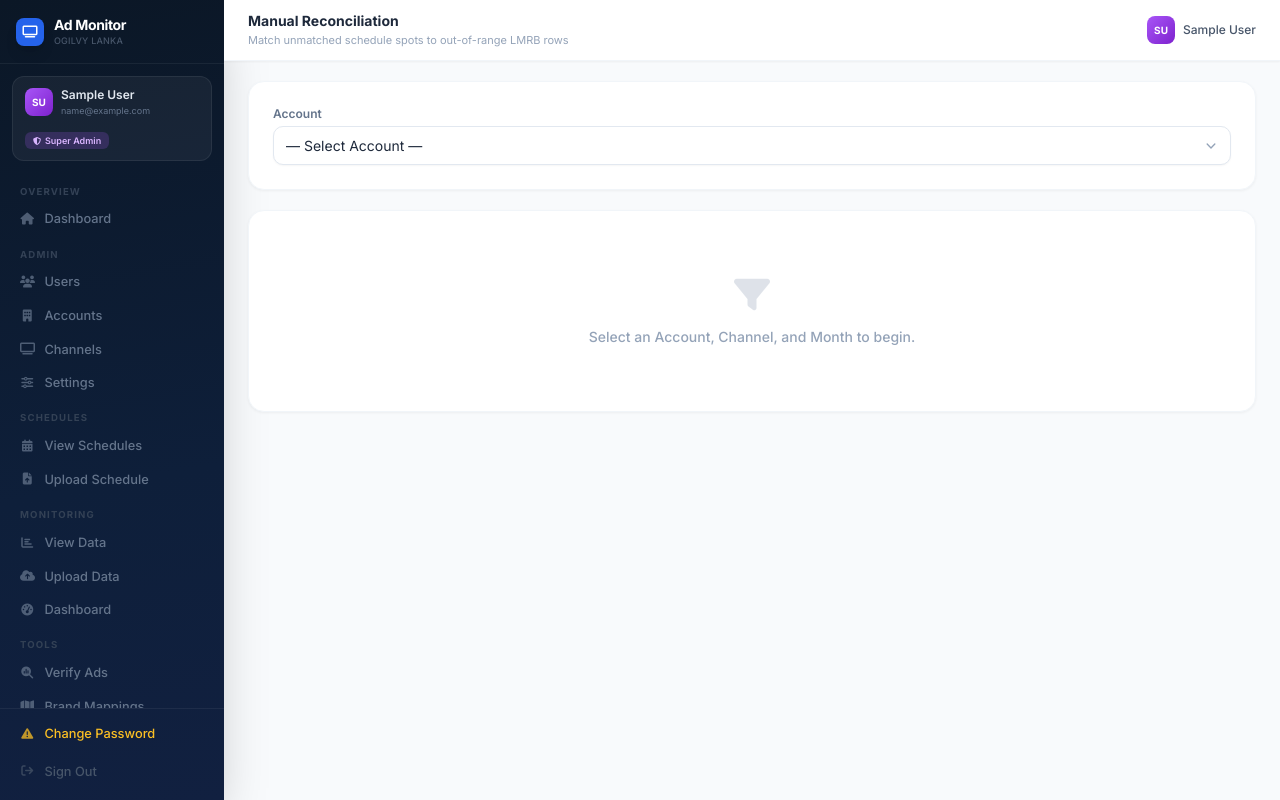
After one commit to Shehank98/Ad-Monitoring, a Django app: page /dashboard/manual/ in a window 1280 px wide. The commit adds this page. Run offline with Django 5.2, Linux system fonts and the light colour scheme; a user stored in the database is signed in; tables that the repository leaves empty hold one stand-in row (values such as "Sample post"); some libraries are stand-ins or nearby versions.

Commit message:
Add manual reconciliation feature (Amendment 2)
- New ManualMatch model (OneToOneField on both ScheduleRow and LMRBRow)
  with is_manual_matched lock flags on both row types; migration 0013
- Engine (engine.py): excludes is_manual_matched rows from automatic
  matching pool; reset mode preserves manual_match MatchResults
- Summary (tc_engine.py): commercial Aired count now adds ManualMatch
  rows on top of TC-confirmed matches
- Three new views: manual_reconciliation (GET filter + two-panel UI),
  manual_match_create (POST, locks both rows), manual_dematch (POST, unlocks)
- Three new URL patterns under /dashboard/manual/
- New template: templates/manual_reconciliation/index.html — left panel
  shows unmatched COMMERCIAL BENEFITS schedule rows, right panel shows all
  unmatched LMRB rows for the channel (not date-filtered, so out-of-range
  rows are visible); in-range/out-of-range badge per LMRB row; existing
  manual matches shown below with De-match button and JS confirmation
- Sidebar nav link added for super_admin/admin/operations roles

https://claude.ai/code/session_011os1ex4A2hZhmvQ7Tx8ect

```diff
--- a/core/urls.py
+++ b/core/urls.py
@@ -61,4 +61,9 @@ urlpatterns = [
     path('sponsorship/assign/',        views.sponsorship_assign,         name='sponsorship_assign'),
     path('sponsorship/reset/',         views.sponsorship_reset,          name='sponsorship_reset'),
     path('sponsorship/unmatched-rows/',views.sponsorship_unmatched_rows, name='sponsorship_unmatched_rows'),
+
+    # Manual Reconciliation
+    path('manual/',                    views.manual_reconciliation, name='manual_reconciliation'),
+    path('manual/match/',              views.manual_match_create,   name='manual_match_create'),
+    path('manual/dematch/<int:pk>/',   views.manual_dematch,        name='manual_dematch'),
 ]
--- a/core/views.py
+++ b/core/views.py
@@ -2657,3 +2657,208 @@ def sponsorship_unmatched_rows(request):
 
     ids = list(qs.order_by('date', 'start_time').values_list('id', flat=True))
     return JsonResponse({'schedule_row_ids': ids})
+
+
+# ── Manual Reconciliation ──────────────────────────────────────────────────────
+
+@login_required
+@role_required(['super_admin', 'admin', 'operations', 'team_head'])
+def manual_reconciliation(request):
+    """
+    Two-panel view: unmatched schedule rows (left) vs unmatched LMRB rows (right).
+    Existing ManualMatch records for the scope are shown below with a De-match button.
+    """
+    from core.models import ManualMatch
+
+    user       = request.user
+    account_qs = _account_qs(user)
+
+    account_id = request.GET.get('account_id', '')
+    channel    = request.GET.get('channel', '')
+    month      = request.GET.get('month', '')
+
+    channels = []
+    months   = []
+    unmatched_schedule = []
+    unmatched_lmrb     = []
+    manual_matches     = []
+    sch_date_range     = (None, None)
+
+    if account_id:
+        if _account_access(user, account_id):
+            channels = list(
+                ScheduleRow.objects.filter(account_id=account_id)
+                .values_list('channel', flat=True).distinct().order_by('channel')
+            )
+
+    if account_id and channel:
+        if _account_access(user, account_id):
+            months = list(
+                ScheduleRow.objects.filter(account_id=account_id, channel=channel)
+                .values_list('month', flat=True).distinct().order_by('month')
+            )
+
+    if account_id and channel and month and _account_access(user, account_id):
+        # Unmatched COMMERCIAL BENEFITS schedule rows
+        unmatched_schedule = list(
+            ScheduleRow.objects.filter(
+                account_id=account_id, channel=channel, month=month,
+                ad_type='COMMERCIAL BENEFITS',
+                is_matched=False,
+                is_manual_matched=False,
+            ).order_by('date', 'start_time', 'brand')
+        )
+
+        # Determine schedule date range for display purposes
+        from django.db.models import Min as _Min, Max as _Max
+        dr = ScheduleRow.objects.filter(
+            account_id=account_id, channel=channel, month=month,
+        ).aggregate(mn=_Min('date'), mx=_Max('date'))
+        sch_date_range = (dr['mn'], dr['mx'])
+
+        # Unmatched LMRB rows for this channel — NOT date-filtered so out-of-range
+        # rows (the whole purpose of manual matching) are visible.
+        unmatched_lmrb = list(
+            LMRBRow.objects.filter(
+                account_id=account_id,
+                channel__iexact=channel,
+                is_matched=False,
+                is_manual_matched=False,
+                is_sponsorship_matched=False,
+            ).order_by('advt_theme', 'duration', 'date', 'advt_time')[:500]
+        )
+
+        manual_matches = list(
+            ManualMatch.objects.filter(
+                account_id=account_id, channel=channel, month=month,
+            ).select_related('schedule_row', 'lmrb_row', 'matched_by')
+        )
+
+    return render(request, 'manual_reconciliation/index.html', {
+        'accounts':           account_qs,
+        'account_id':         account_id,
+        'channels':           channels,
+        'channel':            channel,
+        'months':             months,
+        'month':              month,
+        'unmatched_schedule': unmatched_schedule,
+        'unmatched_lmrb':     unmatched_lmrb,
+        'manual_matches':     manual_matches,
+        'sch_date_range':     sch_date_range,
+    })
+
+
+@login_required
+@role_required(['super_admin', 'admin', 'operations'])
+@require_POST
+def manual_match_create(request):
+    """
+    POST: Create a ManualMatch between one ScheduleRow and one LMRBRow.
+    Locks both rows immediately.
+    """
+    from core.models import ManualMatch
+
+    account_id      = request.POST.get('account_id', '').strip()
+    channel         = request.POST.get('channel', '').strip()
+    month           = request.POST.get('month', '').strip()
+    schedule_row_id = request.POST.get('schedule_row_id', '').strip()
+    lmrb_row_id     = request.POST.get('lmrb_row_id', '').strip()
+    note            = request.POST.get('note', '').strip()
+
+    redirect_url = (
+        f'/dashboard/manual/?account_id={account_id}'
+        f'&channel={channel}&month={month}'
+    )
+
+    if not all([account_id, channel, month, schedule_row_id, lmrb_row_id]):
+        messages.error(request, 'Incomplete parameters.')
+        return redirect(redirect_url)
+    if not _account_access(request.user, account_id):
+        messages.error(request, 'Access denied.')
+        return redirect(redirect_url)
+
+    sr = get_object_or_404(
+        ScheduleRow, id=schedule_row_id, account_id=account_id,
+        channel=channel, month=month, ad_type='COMMERCIAL BENEFITS',
+        is_matched=False, is_manual_matched=False,
+    )
+    lr = get_object_or_404(
+        LMRBRow, id=lmrb_row_id, account_id=account_id,
+        is_matched=False, is_manual_matched=False, is_sponsorship_matched=False,
+    )
+
+    # Guard against pre-existing matches (race condition protection)
+    if ManualMatch.objects.filter(schedule_row=sr).exists():
+        messages.error(request, f'Schedule row already manually matched.')
+        return redirect(redirect_url)
+    if ManualMatch.objects.filter(lmrb_row=lr).exists():
+        messages.error(request, f'LMRB row already manually matched.')
+        return redirect(redirect_url)
+
+    # Create the manual match
+    ManualMatch.objects.create(
+        account_id   = account_id,
+        channel      = channel,
+        month        = month,
+        schedule_row = sr,
+        lmrb_row     = lr,
+        note         = note,
+        matched_by   = request.user,
+    )
+
+    # Lock both rows
+    ScheduleRow.objects.filter(id=sr.id).update(is_manual_matched=True)
+    LMRBRow.objects.filter(id=lr.id).update(is_manual_matched=True)
+
+    # Remove any pre-existing Not Aired / Late Telecast MatchResult for this
+    # schedule row — manual match supersedes those engine results.
+    from core.models import MatchResult
+    MatchResult.objects.filter(
+        schedule_row=sr,
+        status__in=['not_aired', 'late_telecast', 'programme_mismatch'],
+    ).delete()
+
+    messages.success(
+        request,
+        f'Manually matched: {sr.brand} ({sr.duration}s, {sr.date}) '
+        f'← {lr.advt_theme} ({lr.date} {lr.advt_time})',
+    )
+    return redirect(redirect_url)
+
+
+@login_required
+@role_required(['super_admin', 'admin', 'operations'])
+@require_POST
+def manual_dematch(request, pk):
+    """
+    POST: Remove a ManualMatch and unlock both rows.
+    """
+    from core.models import ManualMatch
+
+    account_id = request.POST.get('account_id', '').strip()
+    channel    = request.POST.get('channel', '').strip()
+    month      = request.POST.get('month', '').strip()
+
+    redirect_url = (
+        f'/dashboard/manual/?account_id={account_id}'
+        f'&channel={channel}&month={month}'
+    )
+
+    if not _account_access(request.user, account_id):
+        messages.error(request, 'Access denied.')
+        return redirect(redirect_url)
+
+    mm = get_object_or_404(ManualMatch, pk=pk, account_id=account_id)
+
+    sr_id = mm.schedule_row_id
+    lr_id = mm.lmrb_row_id
+    sr_desc = f'{mm.schedule_row.brand} ({mm.schedule_row.date})'
+
+    mm.delete()
+
+    # Unlock both rows
+    ScheduleRow.objects.filter(id=sr_id).update(is_manual_matched=False)
+    LMRBRow.objects.filter(id=lr_id).update(is_manual_matched=False)
+
+    messages.success(request, f'De-matched: {sr_desc}. Both rows are now available again.')
+    return redirect(redirect_url)
--- a/templates/base.html
+++ b/templates/base.html
@@ -267,6 +267,11 @@
       <a href="/dashboard/summary/" class="nav-item {% if '/summary/' in path %}active{% endif %}">
         <i class="nav-icon fa-solid fa-file-contract"></i> Summary Sheet
       </a>
+      {% if request.user.role in 'super_admin,admin,operations' %}
+      <a href="/dashboard/manual/" class="nav-item {% if '/manual/' in path %}active{% endif %}">
+        <i class="nav-icon fa-solid fa-link"></i> Manual Reconcile
+      </a>
+      {% endif %}
 
       {% endwith %}
     </nav>
--- /dev/null
+++ b/templates/manual_reconciliation/index.html
@@ -0,0 +1,355 @@
+{% extends "base.html" %}
+{% block title %}Manual Reconciliation{% endblock %}
+{% block page_title %}Manual Reconciliation{% endblock %}
+{% block page_subtitle %}Match unmatched schedule spots to out-of-range LMRB rows{% endblock %}
+
+{% block extra_head %}
+<style>
+  /* Panel row highlight on hover */
+  .row-selectable:hover { background: rgba(59,130,246,.06); cursor: pointer; }
+  .row-selectable.selected { background: rgba(59,130,246,.12); outline: 2px solid #3b82f6; outline-offset: -2px; }
+
+  /* Scroll containers */
+  .panel-scroll { max-height: 420px; overflow-y: auto; }
+
+  /* Out-of-range badge */
+  .badge-oor { background:#fef3c7; color:#92400e; }
+  .badge-in  { background:#dcfce7; color:#166534; }
+</style>
+{% endblock %}
+
+{% block content %}
+
+<!-- ═══════════════ FILTER BAR ═══════════════════════════════════════════ -->
+<form method="get" class="card mb-5 flex flex-wrap items-end gap-3">
+  <div class="flex-1 min-w-[180px]">
+    <label class="block text-xs font-semibold text-slate-500 mb-1">Account</label>
+    <select name="account_id" class="select-field" id="acct-sel" onchange="this.form.submit()">
+      <option value="">— Select Account —</option>
+      {% for acct in accounts %}
+        <option value="{{ acct.id }}" {% if acct.id|stringformat:"s" == account_id %}selected{% endif %}>
+          {{ acct.name }}
+        </option>
+      {% endfor %}
+    </select>
+  </div>
+
+  {% if account_id %}
+  <div class="flex-1 min-w-[180px]">
+    <label class="block text-xs font-semibold text-slate-500 mb-1">Channel</label>
+    <select name="channel" class="select-field" id="chan-sel" onchange="this.form.submit()">
+      <option value="">— Select Channel —</option>
+      {% for ch in channels %}
+        <option value="{{ ch }}" {% if ch == channel %}selected{% endif %}>{{ ch }}</option>
+      {% endfor %}
+    </select>
+    <input type="hidden" name="account_id" value="{{ account_id }}">
+  </div>
+  {% endif %}
+
+  {% if account_id and channel %}
+  <div class="flex-1 min-w-[180px]">
+    <label class="block text-xs font-semibold text-slate-500 mb-1">Month</label>
+    <select name="month" class="select-field">
+      <option value="">— Select Month —</option>
+      {% for m in months %}
+        <option value="{{ m }}" {% if m == month %}selected{% endif %}>{{ m }}</option>
+      {% endfor %}
+    </select>
+    <input type="hidden" name="account_id" value="{{ account_id }}">
+    <input type="hidden" name="channel" value="{{ channel }}">
+  </div>
+  <button type="submit" class="btn-primary">
+    <i class="fa-solid fa-filter"></i> Filter
+  </button>
+  {% endif %}
+</form>
+
+{% if not account_id or not channel or not month %}
+  <div class="card text-center text-slate-400 py-16">
+    <i class="fa-solid fa-filter text-4xl mb-3 block opacity-30"></i>
+    <p class="text-sm font-medium">Select an Account, Channel, and Month to begin.</p>
+  </div>
+{% else %}
+
+<!-- schedule date range hint -->
+{% if sch_date_range.0 %}
+<p class="text-xs text-slate-500 mb-3">
+  <i class="fa-solid fa-calendar-range mr-1 text-blue-400"></i>
+  Schedule date range: <strong>{{ sch_date_range.0 }}</strong> → <strong>{{ sch_date_range.1 }}</strong>
+  &nbsp;·&nbsp; LMRB rows outside this range are highlighted.
+</p>
+{% endif %}
+
+<!-- ═══════════════ TWO-PANEL MATCHER ════════════════════════════════════ -->
+<form method="post" action="{% url 'manual_match_create' %}" id="match-form">
+  {% csrf_token %}
+  <input type="hidden" name="account_id" value="{{ account_id }}">
+  <input type="hidden" name="channel"    value="{{ channel }}">
+  <input type="hidden" name="month"      value="{{ month }}">
+  <input type="hidden" name="schedule_row_id" id="hidden-sr" value="">
+  <input type="hidden" name="lmrb_row_id"     id="hidden-lr" value="">
+
+  <div class="grid grid-cols-2 gap-4 mb-4">
+
+    <!-- ── Left: Unmatched Schedule Rows ── -->
+    <div class="card p-0 overflow-hidden">
+      <div class="px-4 py-3 bg-slate-50 border-b border-slate-100 flex items-center justify-between">
+        <h3 class="text-xs font-bold text-slate-700 uppercase tracking-wide">
+          <i class="fa-solid fa-calendar-check mr-1 text-blue-500"></i>
+          Unmatched Schedule Spots
+        </h3>
+        <span class="badge bg-blue-100 text-blue-700">{{ unmatched_schedule|length }}</span>
+      </div>
+
+      {% if unmatched_schedule %}
+        <div class="panel-scroll">
+          <table class="data-table">
+            <thead>
+              <tr>
+                <th>Date</th>
+                <th>Brand</th>
+                <th>Duration</th>
+                <th>Programme</th>
+                <th>Window</th>
+              </tr>
+            </thead>
+            <tbody>
+              {% for sr in unmatched_schedule %}
+              <tr class="row-selectable" data-id="{{ sr.id }}" data-panel="sr"
+                  onclick="selectRow(this,'sr')">
+                <td class="whitespace-nowrap">{{ sr.date }}</td>
+                <td class="font-medium">{{ sr.brand }}</td>
+                <td>{{ sr.duration }}s</td>
+                <td class="text-slate-500 text-xs">{{ sr.programme|default:"—" }}</td>
+                <td class="text-xs text-slate-400 whitespace-nowrap">
+                  {{ sr.start_time|slice:":5" }}–{{ sr.end_time|slice:":5" }}
+                </td>
+              </tr>
+              {% endfor %}
+            </tbody>
+          </table>
+        </div>
+      {% else %}
+        <div class="text-center text-slate-400 py-10 text-sm">
+          <i class="fa-solid fa-circle-check text-2xl mb-2 block text-emerald-400"></i>
+          No unmatched COMMERCIAL BENEFITS spots.
+        </div>
+      {% endif %}
+    </div>
+
+    <!-- ── Right: Unmatched LMRB Rows ── -->
+    <div class="card p-0 overflow-hidden">
+      <div class="px-4 py-3 bg-slate-50 border-b border-slate-100 flex items-center justify-between">
+        <h3 class="text-xs font-bold text-slate-700 uppercase tracking-wide">
+          <i class="fa-solid fa-satellite-dish mr-1 text-violet-500"></i>
+          Unmatched LMRB Rows
+        </h3>
+        <span class="badge bg-violet-100 text-violet-700">{{ unmatched_lmrb|length }}</span>
+      </div>
+
+      {% if unmatched_lmrb %}
+        <div class="panel-scroll">
+          <table class="data-table">
+            <thead>
+              <tr>
+                <th>Date</th>
+                <th>Theme</th>
+                <th>Dur.</th>
+                <th>Aired Time</th>
+                <th>Range</th>
+              </tr>
+            </thead>
+            <tbody>
+              {% for lr in unmatched_lmrb %}
+              {% with in_range=lr.date|date:"Y-m-d" %}
+              <tr class="row-selectable" data-id="{{ lr.id }}" data-panel="lr"
+                  data-date="{{ lr.date|date:'Y-m-d' }}"
+                  onclick="selectRow(this,'lr')">
+                <td class="whitespace-nowrap">{{ lr.date }}</td>
+                <td class="font-medium text-xs">{{ lr.advt_theme }}</td>
+                <td>{{ lr.duration }}s</td>
+                <td class="text-slate-500 text-xs whitespace-nowrap">{{ lr.advt_time }}</td>
+                <td>
+                  {% if sch_date_range.0 and sch_date_range.1 %}
+                    {% if lr.date >= sch_date_range.0 and lr.date <= sch_date_range.1 %}
+                      <span class="badge badge-in text-[10px]">In range</span>
+                    {% else %}
+                      <span class="badge badge-oor text-[10px]">Out of range</span>
+                    {% endif %}
+                  {% endif %}
+                </td>
+              </tr>
+              {% endwith %}
+              {% endfor %}
+            </tbody>
+          </table>
+        </div>
+        {% if unmatched_lmrb|length == 500 %}
+          <p class="text-xs text-slate-400 text-center py-2">Showing first 500 rows. Filter by account/channel to narrow results.</p>
+        {% endif %}
+      {% else %}
+        <div class="text-center text-slate-400 py-10 text-sm">
+          <i class="fa-solid fa-circle-check text-2xl mb-2 block text-emerald-400"></i>
+          No unmatched LMRB rows for this channel.
+        </div>
+      {% endif %}
+    </div>
+  </div><!-- /grid -->
+
+  <!-- ── Match action bar ── -->
+  <div id="match-bar" class="card mb-5 hidden">
+    <div class="flex flex-wrap items-center gap-4">
+      <div class="flex-1 min-w-0">
+        <p class="text-xs font-semibold text-slate-600 mb-1">Selected</p>
+        <p class="text-sm text-slate-800">
+          <span class="font-semibold text-blue-600" id="sel-sr-label">No schedule row selected</span>
+          <i class="fa-solid fa-arrow-right mx-2 text-slate-400"></i>
+          <span class="font-semibold text-violet-600" id="sel-lr-label">No LMRB row selected</span>
+        </p>
+      </div>
+      <div class="flex-1 min-w-[240px]">
+        <label class="block text-xs font-semibold text-slate-500 mb-1">Note <span class="font-normal">(optional)</span></label>
+        <input type="text" name="note" maxlength="300" class="input-field" placeholder="Reason for manual match…">
+      </div>
+      <button type="submit" id="match-btn" class="btn-primary" disabled>
+        <i class="fa-solid fa-link"></i> Confirm Match
+      </button>
+    </div>
+  </div>
+</form>
+
+<!-- ═══════════════ EXISTING MANUAL MATCHES ════════════════════════════ -->
+<div class="card p-0 overflow-hidden">
+  <div class="px-4 py-3 bg-slate-50 border-b border-slate-100 flex items-center justify-between">
+    <h3 class="text-xs font-bold text-slate-700 uppercase tracking-wide">
+      <i class="fa-solid fa-check-double mr-1 text-emerald-500"></i>
+      Existing Manual Matches
+    </h3>
+    <span class="badge bg-emerald-100 text-emerald-700">{{ manual_matches|length }}</span>
+  </div>
+
+  {% if manual_matches %}
+    <div class="overflow-x-auto">
+      <table class="data-table">
+        <thead>
+          <tr>
+            <th>Schedule Date</th>
+            <th>Brand</th>
+            <th>Duration</th>
+            <th>Programme</th>
+            <th>LMRB Date</th>
+            <th>LMRB Theme</th>
+            <th>LMRB Time</th>
+            <th>Note</th>
+            <th>Matched By</th>
+            <th>Matched At</th>
+            <th></th>
+          </tr>
+        </thead>
+        <tbody>
+          {% for mm in manual_matches %}
+          <tr>
+            <td class="whitespace-nowrap">{{ mm.schedule_row.date }}</td>
+            <td class="font-medium">{{ mm.schedule_row.brand }}</td>
+            <td>{{ mm.schedule_row.duration }}s</td>
+            <td class="text-xs text-slate-500">{{ mm.schedule_row.programme|default:"—" }}</td>
+            <td class="whitespace-nowrap">{{ mm.lmrb_row.date }}</td>
+            <td class="text-xs">{{ mm.lmrb_row.advt_theme }}</td>
+            <td class="text-xs text-slate-500 whitespace-nowrap">{{ mm.lmrb_row.advt_time }}</td>
+            <td class="text-xs text-slate-400 max-w-[160px] truncate" title="{{ mm.note }}">{{ mm.note|default:"—" }}</td>
+            <td class="text-xs text-slate-500">{{ mm.matched_by.name|default:"—" }}</td>
+            <td class="text-xs text-slate-400 whitespace-nowrap">{{ mm.matched_at|date:"d M Y H:i" }}</td>
+            <td>
+              <form method="post" action="{% url 'manual_dematch' mm.pk %}"
+                    onsubmit="return confirmDematch(event, '{{ mm.schedule_row.brand|escapejs }}', '{{ mm.schedule_row.date }}')">
+                {% csrf_token %}
+                <input type="hidden" name="account_id" value="{{ account_id }}">
+                <input type="hidden" name="channel"    value="{{ channel }}">
+                <input type="hidden" name="month"      value="{{ month }}">
+                <button type="submit" class="btn-danger text-xs px-2 py-1">
+                  <i class="fa-solid fa-link-slash"></i> De-match
+                </button>
+              </form>
+            </td>
+          </tr>
+          {% endfor %}
+        </tbody>
+      </table>
+    </div>
+  {% else %}
+    <div class="text-center text-slate-400 py-8 text-sm">
+      No manual matches yet for this scope.
+    </div>
+  {% endif %}
+</div>
+
+{% endif %}{# end filter check #}
+
+{% endblock %}
+
+{% block extra_js %}
+<script>
+(function () {
+  // Track selections
+  const sel = { sr: null, sr_label: '', lr: null, lr_label: '' };
+
+  function selectRow(row, panel) {
+    // Deselect previously selected row in this panel
+    document.querySelectorAll(`.row-selectable[data-panel="${panel}"].selected`)
+      .forEach(r => r.classList.remove('selected'));
+
+    row.classList.add('selected');
+
+    if (panel === 'sr') {
+      sel.sr = row.dataset.id;
+      const cells = row.querySelectorAll('td');
+      sel.sr_label = `${cells[1].textContent.trim()} — ${cells[0].textContent.trim()} (${cells[2].textContent.trim()})`;
+      document.getElementById('hidden-sr').value = sel.sr;
+      document.getElementById('sel-sr-label').textContent = sel.sr_label;
+    } else {
+      sel.lr = row.dataset.id;
+      const cells = row.querySelectorAll('td');
+      sel.lr_label = `${cells[1].textContent.trim()} — ${cells[0].textContent.trim()} @ ${cells[3].textContent.trim()}`;
+      document.getElementById('hidden-lr').value = sel.lr;
+      document.getElementById('sel-lr-label').textContent = sel.lr_label;
+    }
+
+    updateBar();
+  }
+
+  function updateBar() {
+    const bar = document.getElementById('match-bar');
+    const btn = document.getElementById('match-btn');
+    const both = sel.sr && sel.lr;
+    bar.classList.toggle('hidden', false); // always show bar if either selected
+    btn.disabled = !both;
+  }
+
+  // Expose to onclick handlers in markup
+  window.selectRow = selectRow;
+
+  // De-match confirmation
+  window.confirmDematch = function (e, brand, date) {
+    const ok = confirm(
+      `Remove manual match for "${brand}" (${date})?\n\n` +
+      `Both the schedule row and the LMRB row will be unlocked and returned to the unmatched pool.`
+    );
+    if (!ok) e.preventDefault();
+    return ok;
+  };
+
+  // Confirm-before-submit for the match form
+  document.getElementById('match-form').addEventListener('submit', function (e) {
+    const srLabel = document.getElementById('sel-sr-label').textContent;
+    const lrLabel = document.getElementById('sel-lr-label').textContent;
+    if (!sel.sr || !sel.lr) { e.preventDefault(); return; }
+    const ok = confirm(
+      `Confirm manual match?\n\nSchedule: ${srLabel}\nLMRB: ${lrLabel}\n\n` +
+      `Both rows will be locked and excluded from the automatic engine.`
+    );
+    if (!ok) e.preventDefault();
+  });
+})();
+</script>
+{% endblock %}
```
Also changed, not shown: core/models.py (+54 -1 lines), verification/engine.py (+13 -1 lines), verification/tc_engine.py (+15 -3 lines), core/migrations/0013_manual_match.py (added).
